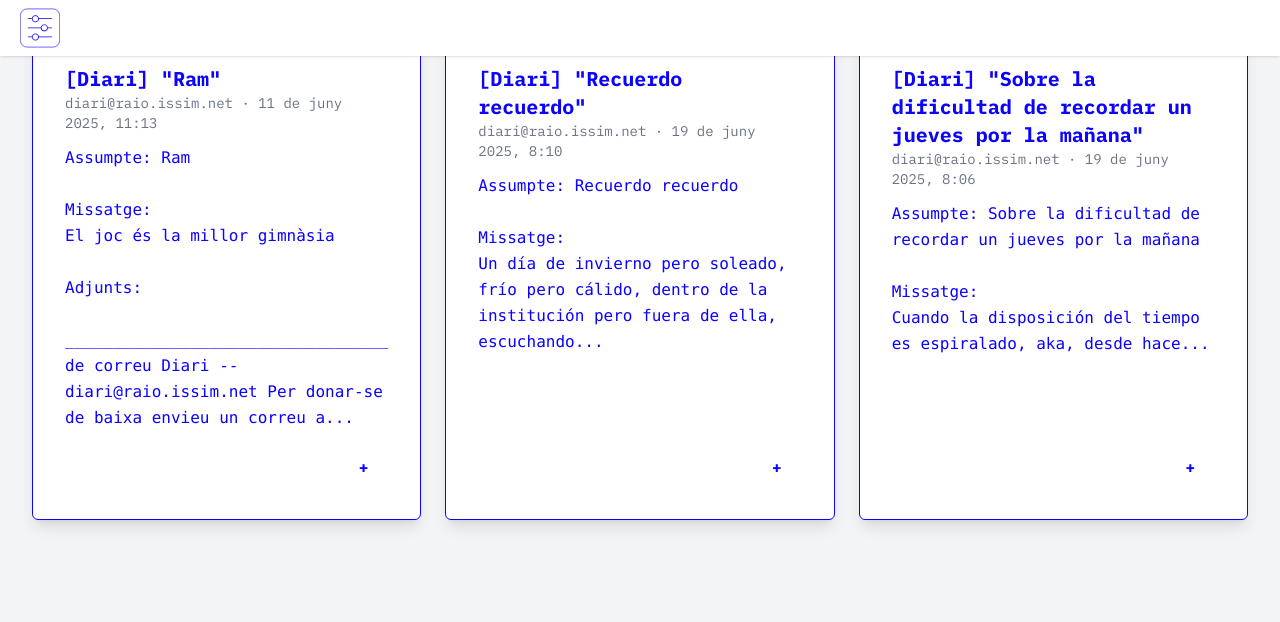
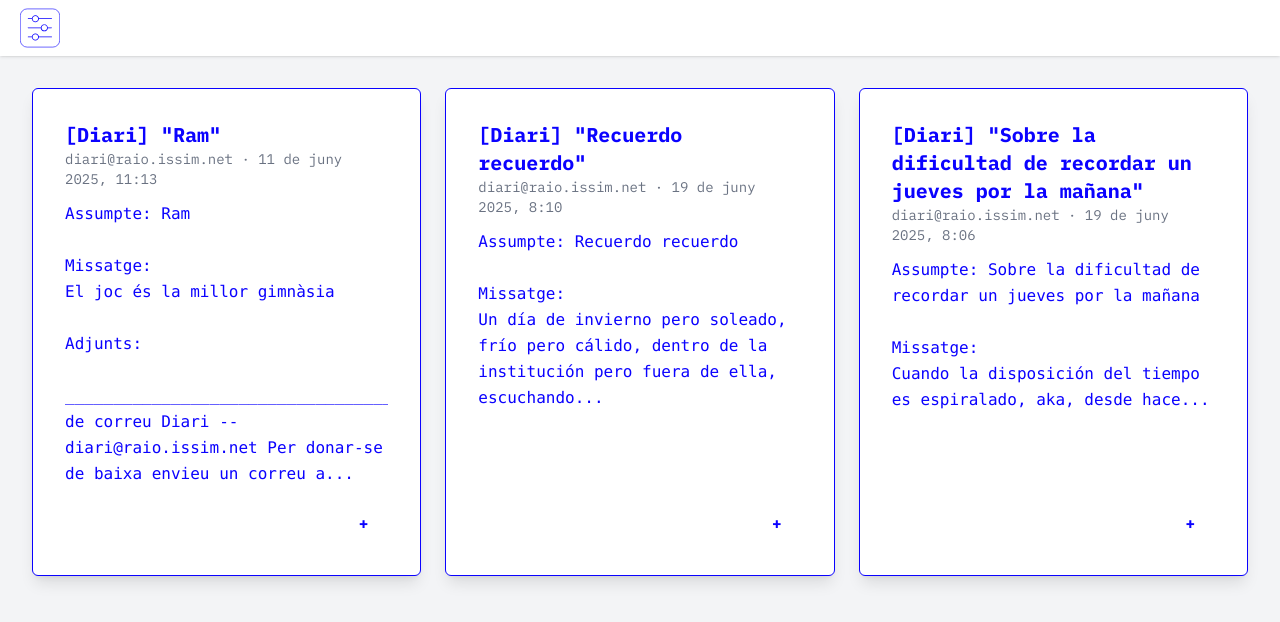
Before and after one commit to Kat-lev/reverbe-frontend, a React (Vite) app: page /style3 in a window 1280 px wide. Shown: the top 622 px of the page. Built offline with nearby package versions, Linux system fonts and the light colour scheme.

Commit message:
Add style to post it page

```diff
--- a/src/pages/PostItPage.jsx
+++ b/src/pages/PostItPage.jsx
@@ -1,24 +1,38 @@
-import React from "react";
+import React, {useState} from "react";
 import Header from "../components/Header";
 import Card from "../components/Card";
+import Modal from "../components/Modal";
 import { mockMessages } from "../mockData";
 
 function PostItPage() {
+  const [selected, setSelected] = useState(null);
+
   return (
   <div className="min-h-screen bg-gray-100">
     <Header />
     <main
         className="
-          max-w-7xl mx-auto
+          max-w-7xl mx-auto mt-14
           p-4 sm:p-6 lg:p-8
           grid gap-6
           grid-cols-1 sm:grid-cols-2 lg:grid-cols-3
         "
       >
         {mockMessages.slice(0, 6).map((msg) => (
-          <Card key={msg.id} data={msg} variant="postit" />
+          <div
+            key={msg.id}
+            onClick={() => setSelected(msg)}
+            className="cursor-pointer transform hover:scale-105 hover:rotate-1 transition"
+          >
+          <Card data={msg} variant="postit" />
+          </div>
         ))}
       </main>
+      {selected && (
+        <Modal onClose={() => setSelected(null)}>
+          <Card data={selected} variant="single" />
+        </Modal>
+      )}
   </div>
   );
 }
```
